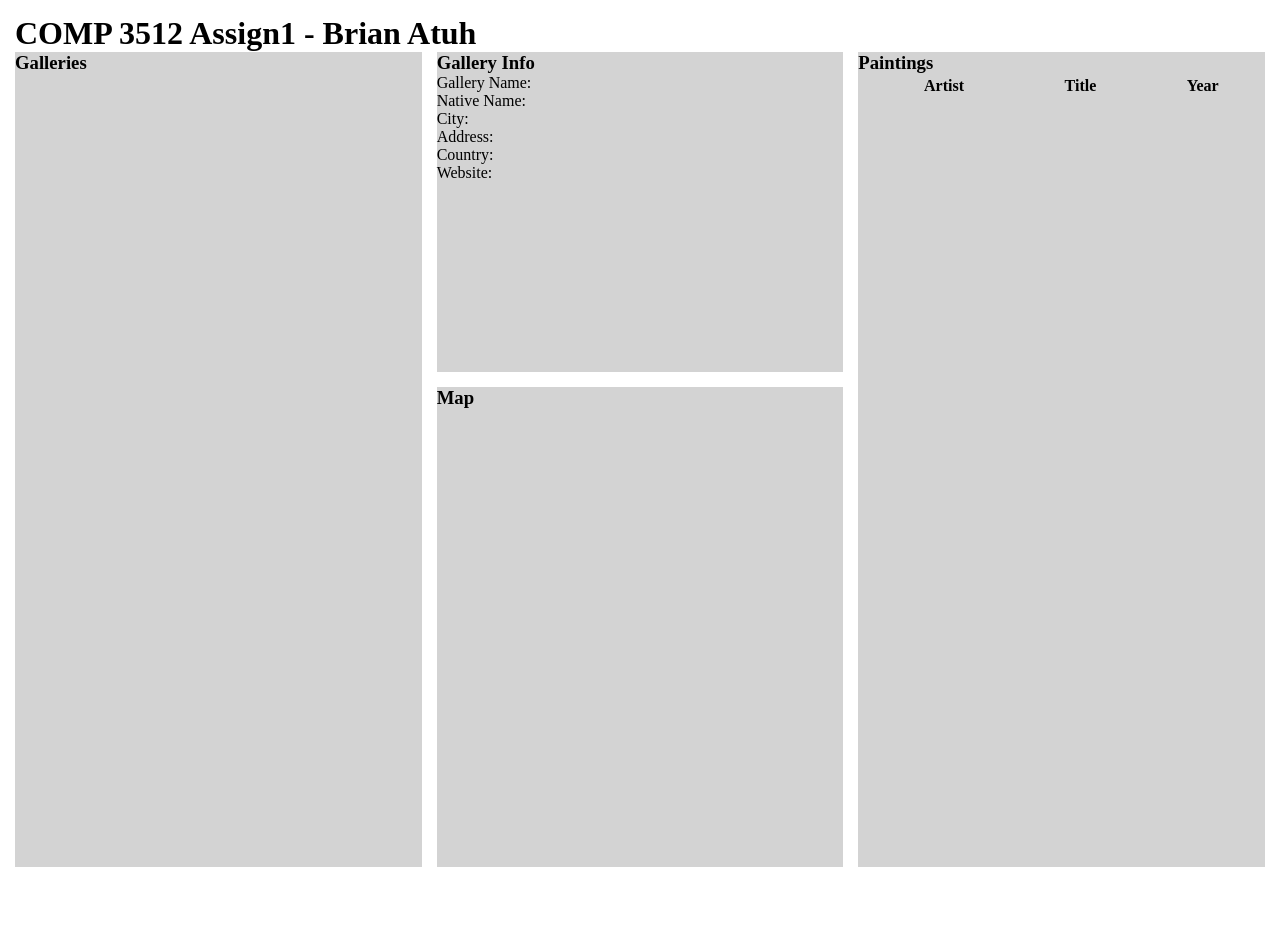
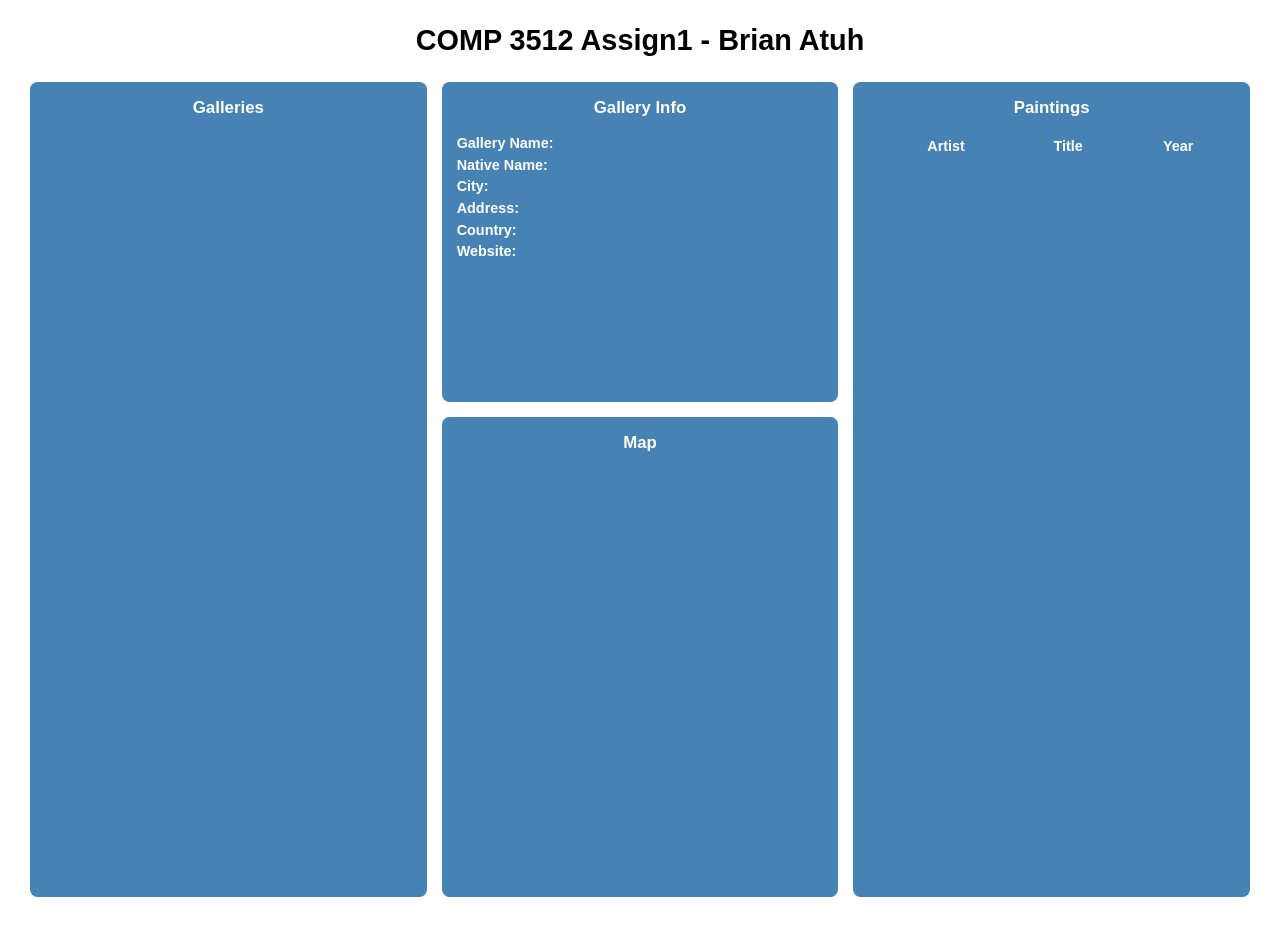
Before and after one commit to batuh836/COMP-3512-Assign1, a plain HTML site: page index.html in a window 1280 px wide. Shown: the top 936 px of the page. Drawn offline with Linux system fonts and the light colour scheme; some packages are replaced by stand-ins of ours; no server answers.

Commit message:
Added styling

```diff
--- a/css/style.css
+++ b/css/style.css
@@ -5,7 +5,21 @@ body, div, span, h1, h2, h3, h4, aside, p, main, nav, ul, li {
 }
 
 body {
-    padding: 15px;
+    font-family: Arial, Helvetica, sans-serif;
+    font-size: 90%;
+    padding: 30px;
+    line-height: 150%;
+}
+
+h1 {
+    font-weight: 800;
+    text-align: center;
+    margin-bottom: 30px;
+}
+
+h3 {
+    text-align: center;
+    margin-bottom: 15px;
 }
 
 .header {
@@ -13,7 +27,10 @@ body {
 }
 
 .section {
-    background-color: lightgray;
+    padding: 15px;
+    background-color: steelblue;
+    color: white;
+    border-radius: 7.5px;
 }
 
 .container {
@@ -64,6 +81,17 @@ body {
     height: 50px;
 }
 
+#painting-column {
+    display: flex;
+    justify-content: center;
+}
+
+#large-painting {
+    border: 15px solid white;
+    margin: auto;
+    box-shadow: 0px 0px 20px 5px rgba(0, 0, 0, 0.3);
+}
+
 #gallery-data {
     display: grid;
     grid-gap: 15px;
@@ -71,7 +99,7 @@ body {
 }
 
 #map {
-    height: 100%;
+    height: 90%;
 }
 
 table {
--- a/index.html
+++ b/index.html
@@ -19,12 +19,12 @@
             <div id="gallery-data">
                 <div class="section" id="gallery-info">
                     <h3>Gallery Info</h3>
-                    <span>Gallery Name: </span><span id="gallery-name"></span><br/>
-                    <span>Native Name: </span><span id="gallery-native-name"></span><br/>
-                    <span>City: </span><span id="gallery-city"></span><br/>
-                    <span>Address: </span><span id="gallery-address"></span><br/>
-                    <span>Country: </span><span id="gallery-country"></span><br/>
-                    <span>Website: </span><span id="gallery-website"></span><br/>
+                    <span class="header">Gallery Name: </span><span id="gallery-name"></span><br/>
+                    <span class="header">Native Name: </span><span id="gallery-native-name"></span><br/>
+                    <span class="header">City: </span><span id="gallery-city"></span><br/>
+                    <span class="header">Address: </span><span id="gallery-address"></span><br/>
+                    <span class="header">Country: </span><span id="gallery-country"></span><br/>
+                    <span class="header">Website: </span><span id="gallery-website"></span><br/>
                 </div>
                 <div class="section" id="gallery-map">
                     <h3>Map</h3>
@@ -48,7 +48,7 @@
             </div>
         </div>
         <div class="section painting-container">
-            <div>
+            <div id="painting-column">
                 <img id="large-painting" src=""/>
             </div>
             <div>
@@ -64,8 +64,9 @@
                 <span class="header">Gallery City: </span><span id="painting-gallery-city"></span><br/>
                 <span class="header">Museum Link: </span><span id="painting-museum-link"></span><br/>
                 <br/>
-                <span class="header">Description: </span><span id="painting-description"></span><br/>
-                <br>
+                <span class="header">Description: </span><br/>
+                <span id="painting-description"></span><br/>
+                <br/>
                 <h4>Colors</h4>
                 <div id="painting-colors"></div>
                 <button id="close-button">Close</button>
--- a/js/script.js
+++ b/js/script.js
@@ -106,6 +106,7 @@ document.addEventListener("DOMContentLoaded", function() {
 
             image.src = squarePaintingURL + painting.ImageFileName;
             image.alt = painting.Title;
+            titleColumn.style.textDecoration = "underline";
 
             //add on click event to image element to show single painting view
             image.addEventListener('click', function() {
@@ -178,7 +179,7 @@ document.addEventListener("DOMContentLoaded", function() {
     }
 
     function sortByArtist() {
-        currentGalleryPaintings.sort(function(a, b) {
+        currentGalleryPaintings.sort(function(a,b) {
             var aArtist = a.LastName.toLowerCase();
             var bArtist = b.LastName.toLowerCase();
             if (aArtist < bArtist) {return -1;}
@@ -188,7 +189,7 @@ document.addEventListener("DOMContentLoaded", function() {
     }
 
     function sortByTitle() {
-        currentGalleryPaintings.sort(function(a, b) {
+        currentGalleryPaintings.sort(function(a,b) {
             var aTitle = a.Title.toLowerCase();
             var bTitle = b.Title.toLowerCase();
             if (aTitle < bTitle) {return -1;}
@@ -198,7 +199,7 @@ document.addEventListener("DOMContentLoaded", function() {
     }
 
     function sortByYear() {
-        currentGalleryPaintings.sort(function(a, b) {
+        currentGalleryPaintings.sort(function(a,b) {
             return a.YearOfWork - b.YearOfWork;
         });
     }
```
